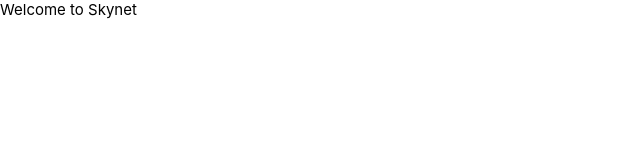
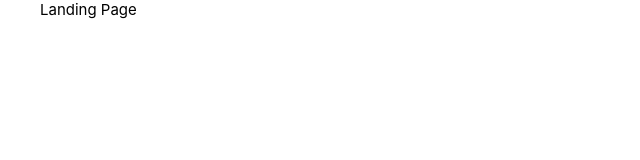
Before and after one commit to chrisbrinkmann/skynet, a React (Create React App) app in the folder client/: page / in a window 1280 px wide. Shown: the top 160 px of the page, without its empty margins (0-640 px from the left). Built offline with nearby package versions, Linux system fonts and the light colour scheme.

Commit message:
Setup base routes for client side page navigation

```diff
--- a/client/src/routers/App.js
+++ b/client/src/routers/App.js
@@ -1,11 +1,22 @@
 import React, { } from 'react';
+import { BrowserRouter, Switch, Route } from 'react-router-dom';
+
+import LandingPage from '../pages/LandingPage';
+import NewsfeedPage from '../pages/NewsfeedPage';
+import FriendsPage from '../pages/FriendsPage';
+import ProfilePage from '../pages/ProfilePage';
 
 // *************************** APP ROUTER *************************** //
 const App = () => {
   return (
-    <div>
-      Welcome to Skynet
-    </div>
+    <BrowserRouter>
+      <Switch>
+        <Route exact path='/' component={LandingPage} />
+        <Route exact path='/newsfeed' component={NewsfeedPage} />
+        <Route exact path='/friends' component={FriendsPage} />
+        <Route exact path='/profile/:id' component={ProfilePage} />
+      </Switch>
+    </BrowserRouter>
   )
 };
 
```
